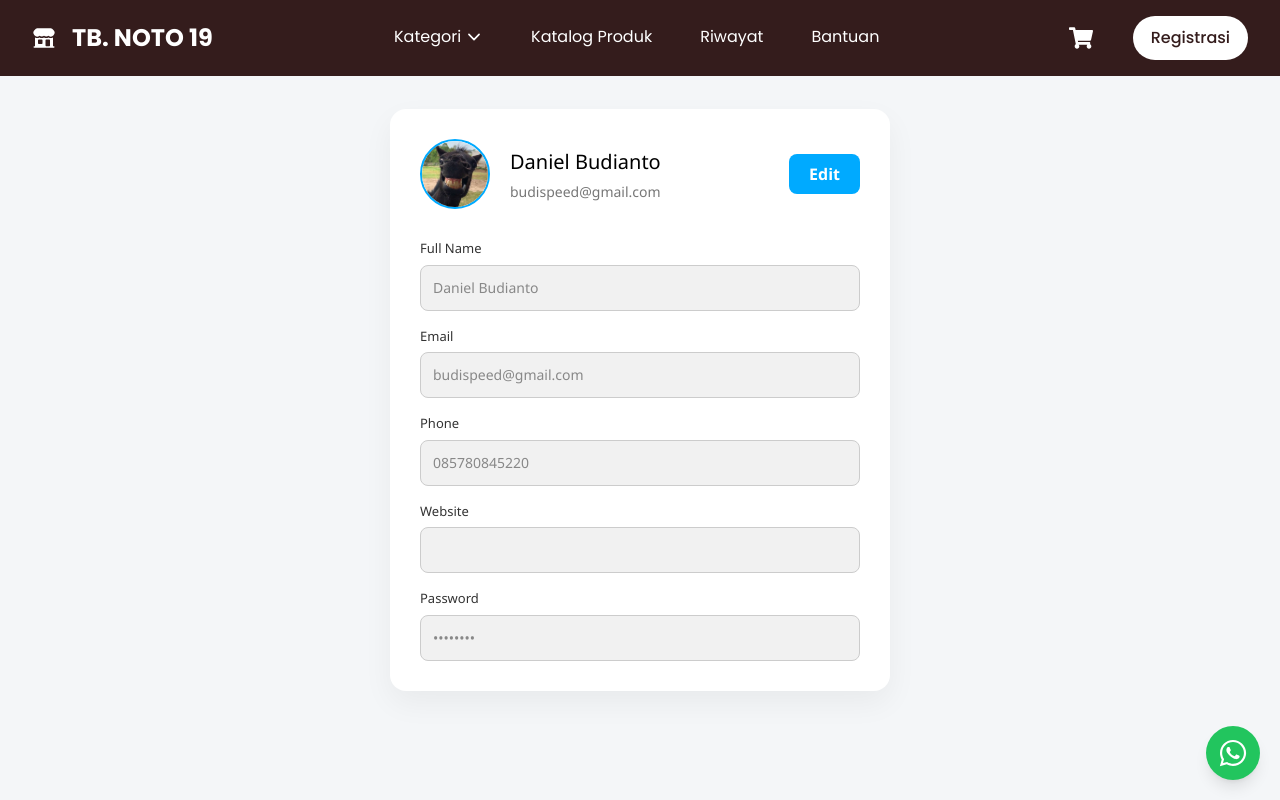
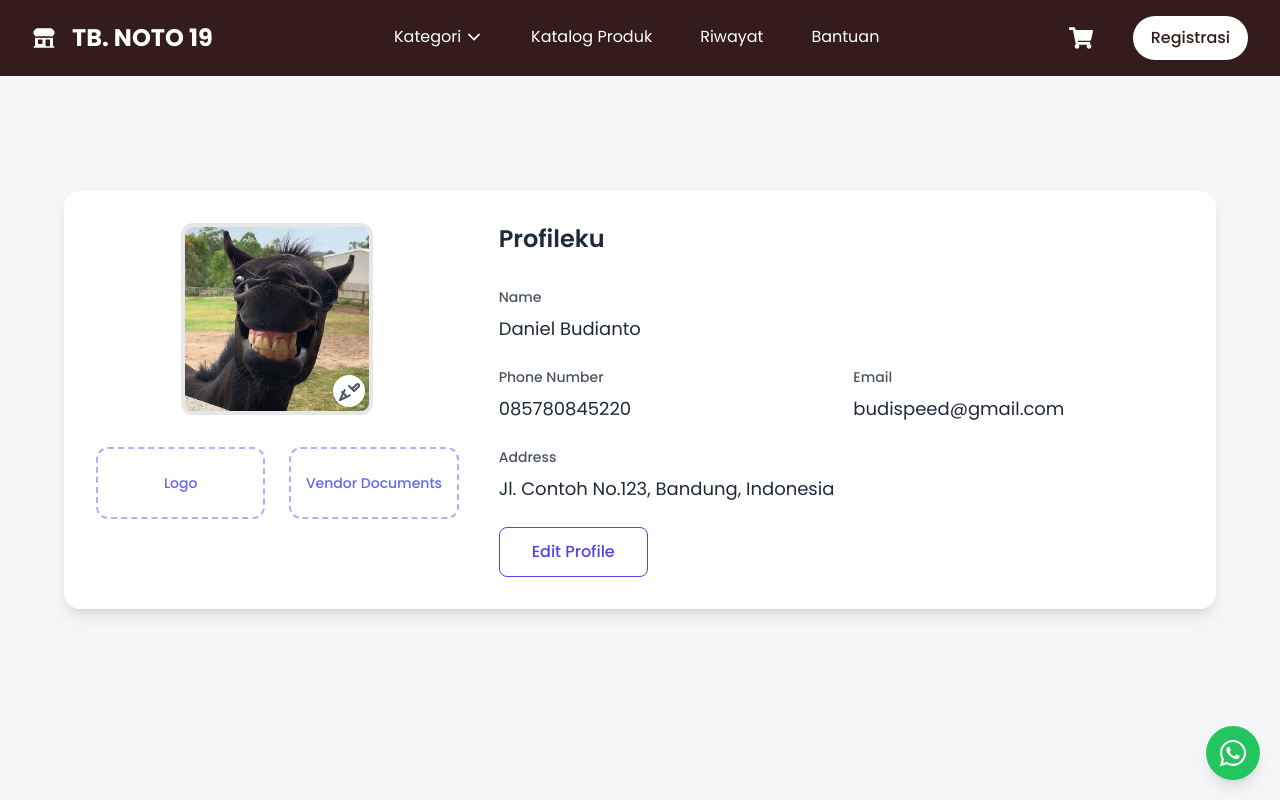
Before and after one commit to rashikaaifa/tbnoto, a React (Vite) app: page /profil in a window 1280 px wide. Shown: the top 800 px of the page. Built offline with nearby package versions, Linux system fonts and the light colour scheme; a web font is replaced by a local one.

Commit message:
style [NA] : edit ui profile page

```diff
--- a/src/pages/Profil.jsx
+++ b/src/pages/Profil.jsx
@@ -1,6 +1,5 @@
 import React, { useState } from 'react';
-import '../style/ProfilStyle.css';
-import profileImage from '../assets/img/lucu.jpg';
+import profileImage from '../assets/img/lucu.jpg'; // Default profile image
 
 const ProfilePage = () => {
   const [isEditing, setIsEditing] = useState(false);
@@ -8,8 +7,8 @@ const ProfilePage = () => {
     name: 'Daniel Budianto',
     email: 'budispeed@gmail.com',
     phone: '085780845220',
-    website: '',
-    password: '********'
+    address: 'Jl. Contoh No.123, Bandung, Indonesia',
+    image: profileImage, // Adding a field to store profile image
   });
 
   const handleChange = (e) => {
@@ -18,77 +17,146 @@ const ProfilePage = () => {
 
   const handleSave = () => {
     setIsEditing(false);
-    console.log('Saved profile:', profile);
+    console.log('Profile saved:', profile);
+  };
+
+  const handleCancel = () => {
+    setIsEditing(false);
+  };
+
+  const handleImageChange = (e) => {
+    const file = e.target.files[0];
+    if (file) {
+      const reader = new FileReader();
+      reader.onloadend = () => {
+        setProfile({ ...profile, image: reader.result }); // Update image with the selected file
+      };
+      reader.readAsDataURL(file); // Convert the image to a base64 string
+    }
   };
 
   return (
-    <div className="profile-page">
-      <div className="profile-card-modern">
-        <div className="profile-header-modern">
-        <img src={profileImage} alt="Profile" className="profile-avatar" />
-        <div>
-            <h2>{profile.name}</h2>
-            <p>{profile.email}</p>
+    <div className="min-h-screen bg-[#f4f6f8] flex justify-center items-center py-10 px-6">
+      <div className="w-full max-w-6xl bg-white rounded-2xl shadow-lg p-8 flex flex-col lg:flex-row gap-10">
+        {/* Left: Avatar & Uploads */}
+        <div className="flex flex-col items-center gap-8 w-full lg:w-1/3">
+          <div className="relative">
+            <img
+              src={profile.image} // Display the selected image or default image
+              alt="Profile"
+              className="w-48 h-48 rounded-xl object-cover border-4 border-gray-200"
+            />
+            <div className="absolute bottom-2 right-2 bg-white rounded-full p-1 shadow">
+              <label htmlFor="image-upload" className="cursor-pointer">
+                <svg xmlns="http://www.w3.org/2000/svg" className="h-6 w-6 text-gray-600" fill="none" viewBox="0 0 24 24" stroke="currentColor">
+                  <path strokeLinecap="round" strokeLinejoin="round" strokeWidth="2" d="M15 10l4.553-4.553a1.5 1.5 0 112.121 2.121L17.121 12.12m-4.243 4.243L3 21l4.636-9.879m4.243-4.243l4.95 4.95M5 13l4 4" />
+                </svg>
+              </label>
             </div>
-          <button
-            className={isEditing ? 'btn-save-modern' : 'btn-edit-modern'}
-            onClick={isEditing ? handleSave : () => setIsEditing(true)}
-          >
-            {isEditing ? 'Save' : 'Edit'}
-          </button>
+            <input
+              id="image-upload"
+              type="file"
+              accept="image/*"
+              className="hidden"
+              onChange={handleImageChange}
+            />
           </div>
 
-        <div className="profile-form-modern">
-          <div className="form-group-modern">
-            <label>Full Name</label>
+          <div className="grid grid-cols-2 gap-6 w-full">
+            <button className="border-2 border-dashed border-indigo-300 rounded-xl py-6 text-sm font-medium text-indigo-500 hover:bg-indigo-50 transition">Logo</button>
+            <button className="border-2 border-dashed border-indigo-300 rounded-xl py-6 text-sm font-medium text-indigo-500 hover:bg-indigo-50 transition">Vendor Documents</button>
+          </div>
+        </div>
+
+        {/* Right: Profile Info */}
+        <div className="flex-1 space-y-6">
+          <h2 className="text-2xl font-semibold text-gray-800 mb-8">Profileku</h2>
+
+          <div className="grid grid-cols-1 md:grid-cols-2 gap-6">
+            <div className="md:col-span-2">
+              <label className="block text-sm font-medium text-gray-600 mb-2">Name</label>
+              {isEditing ? (
                 <input
                   type="text"
                   name="name"
                   value={profile.name}
                   onChange={handleChange}
-              disabled={!isEditing}
+                  className="mt-1 w-full border rounded-lg px-4 py-3 text-lg"
                 />
+              ) : (
+                <p className="mt-1 text-lg text-gray-800">{profile.name}</p>
+              )}
             </div>
-          <div className="form-group-modern">
-            <label>Email</label>
+
+            <div>
+              <label className="block text-sm font-medium text-gray-600 mb-2">Phone Number</label>
+              {isEditing ? (
+                <input
+                  type="text"
+                  name="phone"
+                  value={profile.phone}
+                  onChange={handleChange}
+                  className="mt-1 w-full border rounded-lg px-4 py-3 text-lg"
+                />
+              ) : (
+                <p className="mt-1 text-lg text-gray-800">{profile.phone}</p>
+              )}
+            </div>
+
+            <div>
+              <label className="block text-sm font-medium text-gray-600 mb-2">Email</label>
+              {isEditing ? (
                 <input
                   type="email"
                   name="email"
                   value={profile.email}
                   onChange={handleChange}
-              disabled={!isEditing}
+                  className="mt-1 w-full border rounded-lg px-4 py-3 text-lg"
                 />
+              ) : (
+                <p className="mt-1 text-lg text-gray-800">{profile.email}</p>
+              )}
             </div>
-          <div className="form-group-modern">
-            <label>Phone</label>
+
+            <div className="md:col-span-2">
+              <label className="block text-sm font-medium text-gray-600 mb-2">Address</label>
+              {isEditing ? (
                 <input
                   type="text"
-              name="phone"
-              value={profile.phone}
+                  name="address"
+                  value={profile.address}
                   onChange={handleChange}
-              disabled={!isEditing}
+                  className="mt-1 w-full border rounded-lg px-4 py-3 text-lg"
                 />
+              ) : (
+                <p className="mt-1 text-lg text-gray-800">{profile.address}</p>
+              )}
             </div>
-          <div className="form-group-modern">
-            <label>Website</label>
-            <input
-              type="text"
-              name="website"
-              value={profile.website}
-              onChange={handleChange}
-              disabled={!isEditing}
-            />
           </div>
-          <div className="form-group-modern">
-            <label>Password</label>
-            <input
-              type="password"
-              name="password"
-              value={profile.password}
-              onChange={handleChange}
-              disabled={!isEditing}
-            />
+
+          {isEditing ? (
+            <div className="flex gap-6 pt-6">
+              <button
+                onClick={handleSave}
+                className="bg-indigo-600 text-white px-8 py-3 rounded-lg font-medium hover:bg-indigo-700 transition text-base"
+              >
+                Save
+              </button>
+              <button
+                onClick={handleCancel}
+                className="border border-indigo-600 text-indigo-600 px-8 py-3 rounded-lg font-medium hover:bg-indigo-50 transition text-base"
+              >
+                Cancel
+              </button>
             </div>
+          ) : (
+            <button
+              onClick={() => setIsEditing(true)}
+              className="mt-6 border border-indigo-600 text-indigo-600 px-8 py-3 rounded-lg font-medium hover:bg-indigo-50 transition text-base"
+            >
+              Edit Profile
+            </button>
+          )}
         </div>
       </div>
     </div>
--- a/src/style/ProfilStyle.css
+++ /dev/null
@@ -1,90 +0,0 @@
-.profile-page {
-    display: flex;
-    justify-content: center;
-    align-items: center;
-    padding: 40px 20px;
-    background: #f4f6f8;
-    min-height: 100vh;
-    font-family: 'Segoe UI', sans-serif;
-  }
-
-  .profile-card-modern {
-    background: #fff;
-    padding: 30px;
-    border-radius: 16px;
-    box-shadow: 0 12px 30px rgba(0, 0, 0, 0.05);
-    max-width: 500px;
-    width: 100%;
-  }
-
-  .profile-header-modern {
-    display: flex;
-    align-items: center;
-    gap: 20px;
-    margin-bottom: 30px;
-  }
-
-  .profile-avatar {
-    width: 70px;
-    height: 70px;
-    border-radius: 50%;
-    object-fit: cover;
-    border: 2px solid #00aaff;
-  }
-
-  .profile-header-modern h2 {
-    margin: 0;
-    font-size: 20px;
-  }
-
-  .profile-header-modern p {
-    margin: 4px 0 0;
-    color: #777;
-    font-size: 14px;
-  }
-
-  .btn-edit-modern, .btn-save-modern {
-    margin-left: auto;
-    padding: 8px 20px;
-    border: none;
-    border-radius: 8px;
-    font-weight: 600;
-    cursor: pointer;
-    background-color: #00aaff;
-    color: white;
-    transition: background-color 0.2s;
-  }
-
-  .btn-edit-modern:hover, .btn-save-modern:hover {
-    background-color: #008ecc;
-  }
-
-  .profile-form-modern {
-    display: flex;
-    flex-direction: column;
-    gap: 16px;
-  }
-
-  .form-group-modern {
-    display: flex;
-    flex-direction: column;
-  }
-
-  .form-group-modern label {
-    font-size: 13px;
-    margin-bottom: 6px;
-    color: #333;
-  }
-
-  .form-group-modern input {
-    padding: 10px 12px;
-    border: 1px solid #ccc;
-    border-radius: 8px;
-    font-size: 14px;
-  }
-
-  .form-group-modern input:disabled {
-    background: #f1f1f1;
-    color: #888;
-    cursor: not-allowed;
-  }
```
Lines whose indentation alone changed are shown as unchanged.
